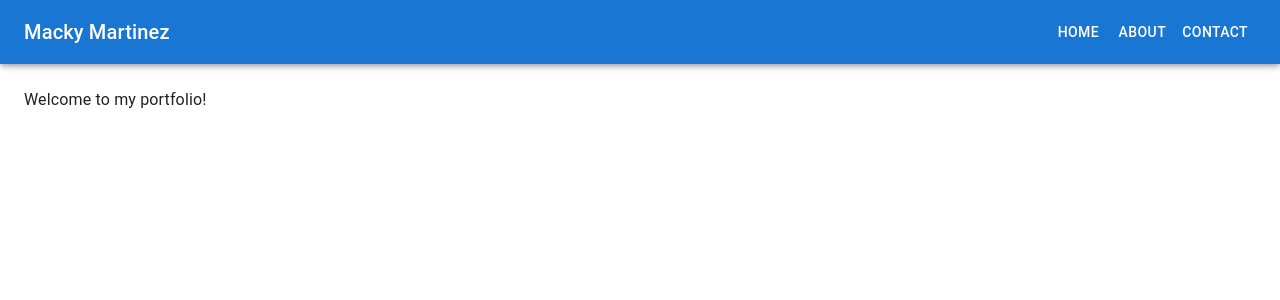
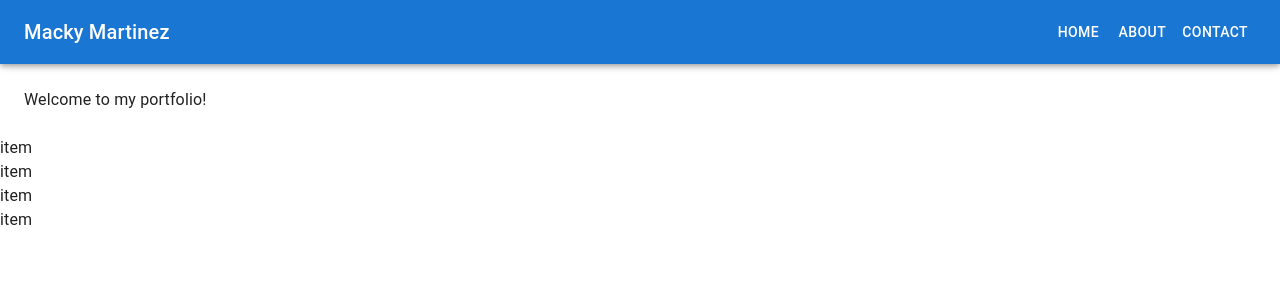
Before and after one commit to MackMartinez/Portfolio, a React (Create React App) app: page / in a window 1280 px wide. Shown: the top 300 px of the page. Built offline with nearby package versions, Linux system fonts and the light colour scheme.

Commit message:
dynamically show raw project data

```diff
--- a/src/App.js
+++ b/src/App.js
@@ -1,10 +1,12 @@
 import "./App.css";
 import DrawerAppBar from "./Components/Appbar";
+import Projects from "./Components/Projects";
 
 function App() {
   return (
     <>
       <DrawerAppBar />
+      <Projects />
     </>
   );
 }
--- /dev/null
+++ b/src/Components/Projects.jsx
@@ -0,0 +1,16 @@
+import React from 'react';
+
+const Projects = () => {
+
+  const projectData = [1,2,3,4];
+
+  return (
+    <div>
+      {projectData.map((item) =>(
+        <div>item</div>
+      ))}
+    </div>
+  );
+}
+
+export default Projects;
```
